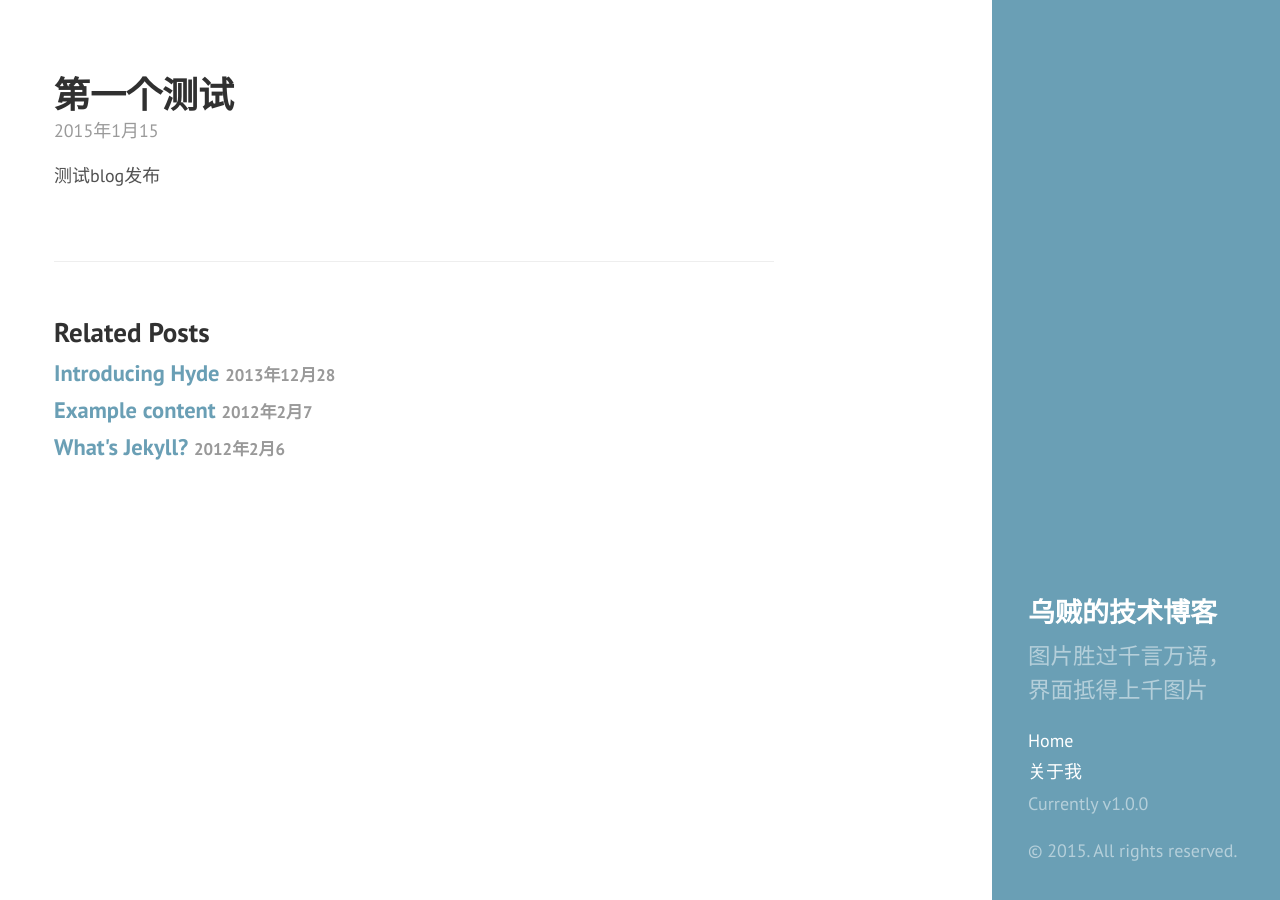
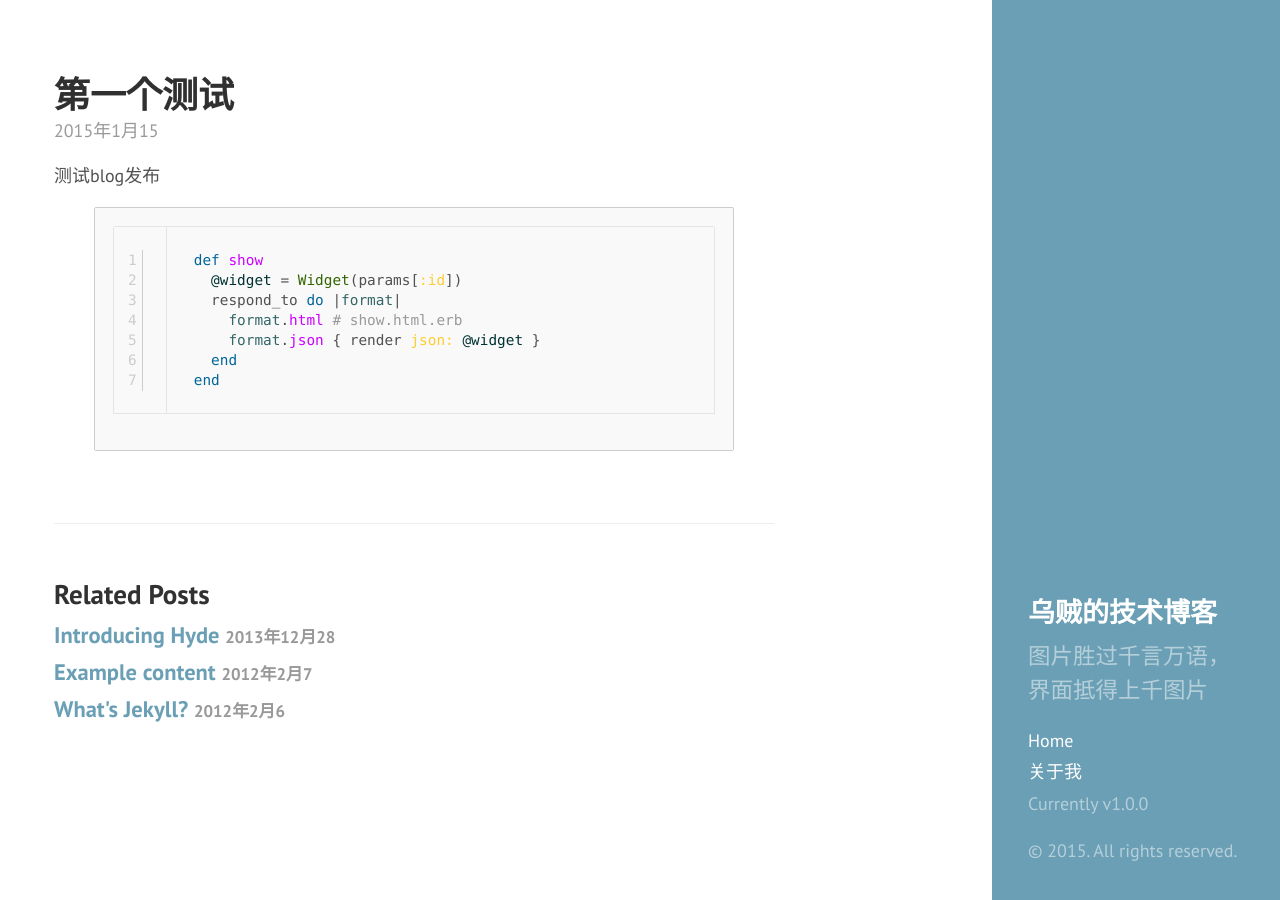
Before and after one commit to ludawei/ludawei.github.io, a Jekyll site: the page built from _posts/2015-01-15-第一个测试.md, in a window 1280 px wide. Built offline with Jekyll 4.4.1, drawn with Linux system fonts in a browser that asks for light colours; Markdown is read by kramdown in place of the engine named in the settings.

Commit message:
修改css

```diff
--- a/_includes/head.html
+++ b/_includes/head.html
@@ -20,6 +20,8 @@
   <link rel="stylesheet" href="{{ site.baseurl }}public/css/hyde.css">
   <link rel="stylesheet" href="http://fonts.googleapis.com/css?family=PT+Sans:400,400italic,700|Abril+Fatface">
 
+  <link href="/css/syntax.css" rel="stylesheet">
+
   <!-- Icons -->
   <link rel="apple-touch-icon-precomposed" sizes="144x144" href="{{ site.baseurl }}public/apple-touch-icon-144-precomposed.png">
                                  <link rel="shortcut icon" href="{{ site.baseurl }}public/favicon.ico">
--- a/_posts/2015-01-15-第一个测试.md
+++ b/_posts/2015-01-15-第一个测试.md
@@ -6,3 +6,13 @@
 
 
 测试blog发布
+
+{% highlight ruby linenos %}
+def show
+  @widget = Widget(params[:id])
+  respond_to do |format|
+    format.html # show.html.erb
+    format.json { render json: @widget }
+  end
+end
+{% endhighlight linenos %}
--- a/public/css/syntax.css
+++ b/public/css/syntax.css
@@ -63,3 +63,9 @@
 .css .o,
 .css .o + .nt,
 .css .nt + .nt { color: #999; }
+
+/* Add to css/syntax.css */
+.post > .highlight .lineno { color: #ccc; display:inline-block; padding: 0 5px; border-right:1px solid #ccc;}
+.post > .highlight pre code { display: block; white-space: pre; overflow-x: auto; word-wrap: normal; }
+
+.post > .highlight { border: 1px solid #ccc; -moz-border-radius:2px; -webkit-border-radius:2px; border-radius:2px;}
```
Also changed, not shown: 9 other files.
